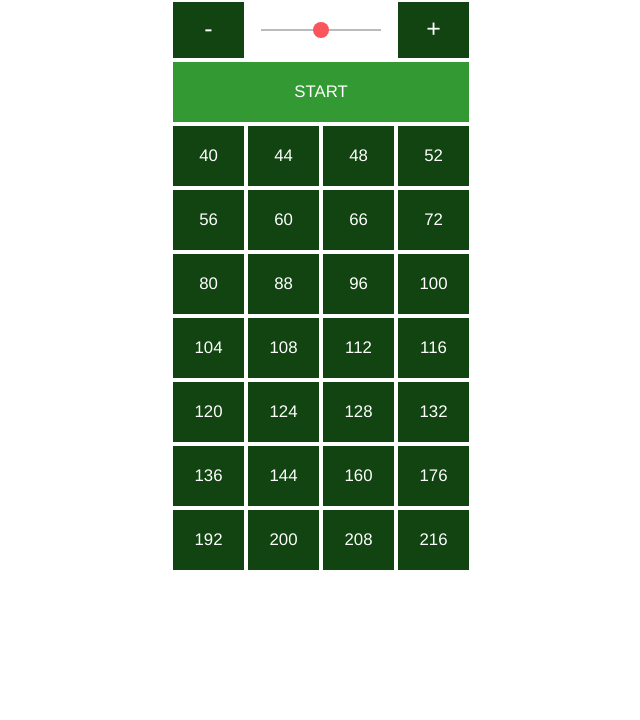
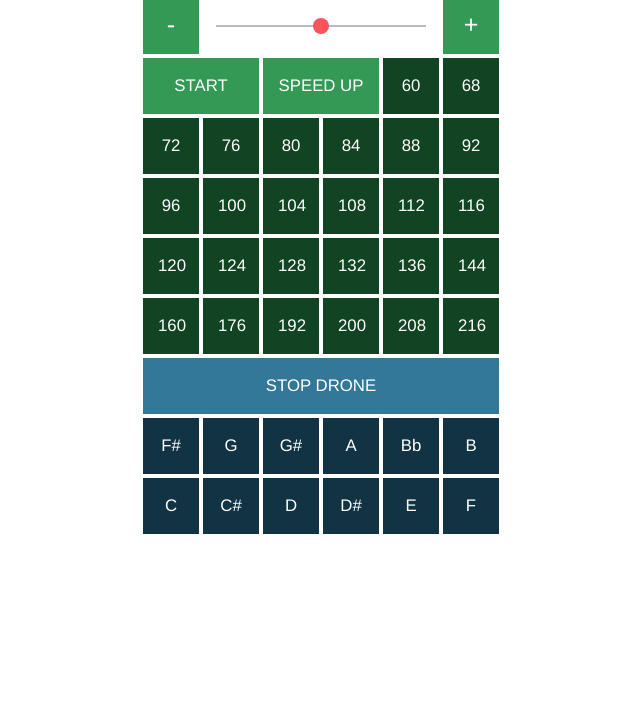
Before and after one commit to erasta/Metronome, a plain HTML site: page index.html in a window 1280 px wide. Shown: the part 80-800 px from the top of the page, without its empty margins (319-959 px from the left). Drawn offline with Linux system fonts and the light colour scheme.

Commit message:
Add files via upload

```diff
--- a/app.js
+++ b/app.js
@@ -23,7 +23,7 @@ function Timer1(callback, timeInterval, options) {
     }
     // Round method that takes care of running the callback and adjusting the time
     this.round = () => {
-      console.log('timeout', this.timeout);
+      //console.log('timeout', this.timeout);
       // The drift will be the current moment in time for this round minus the expected time..
       let drift = Date.now() - this.expected;
       // Run error callback if drift is greater than time interval, and if the callback is provided
@@ -36,8 +36,8 @@ function Timer1(callback, timeInterval, options) {
       callback();
       // Increment expected time by time interval for every round after running the callback function.
       this.expected += this.timeInterval;
-      console.log('Drift:', drift);
-      console.log('Next round time interval:', this.timeInterval - drift);
+      //console.log('Drift:', drift);
+      //console.log('Next round time interval:', this.timeInterval - drift);
       // Run timeout again and set the timeInterval of the next iteration to the original time interval minus the drift.
       this.timeout = setTimeout(this.round, this.timeInterval - drift);
     }
@@ -50,40 +50,49 @@ const increaseTempoBtn = document.querySelector('.increase-tempo');
 const tempoSlider = document.querySelector('.slider');
 const startStopBtn = document.querySelector('.start-stop');
 
-const click1 = new Audio('click1.mp3');
-const click2 = new Audio('click2.mp3');
+const click2 =  new Audio('click2.mp3');
 
-let bpm = 140;
+let bpm = 150;
 let isRunning = false;
+let speedup=0;
 
 
 decreaseTempoBtn.addEventListener('click', () => {
     if (bpm <= 20) { return };
     bpm--;
+    speedup=0;
     validateTempo();
     updateMetronome();
+
 });
 increaseTempoBtn.addEventListener('click', () => {
     if (bpm >= 280) { return };
     bpm++;
+    speedup=0;
     validateTempo();
     updateMetronome();
 });
+
 tempoSlider.addEventListener('input', () => {
     bpm = tempoSlider.value;
+    speedup=0;
     validateTempo();
     updateMetronome();
 });
 
 startStopBtn.addEventListener('click', () => {
     if (!isRunning) {
+        speedup=0;
         metronome.start();
         isRunning = true;
         startStopBtn.textContent = 'STOP';
+
     } else {
         metronome.stop();
+        speedup=0;
         isRunning = false;
         startStopBtn.textContent = 'START';
+
     }
 });
 
@@ -101,11 +110,19 @@ function validateTempo() {
 function playClick() {
     click2.play();
     click2.currentTime = 0;
+    if (speedup!=0) {
+        if (bpm>=280) {return};
+        if (bpm<=20) {return};
+        bpm+=speedup;
+        validateTempo();
+        updateMetronome();
+    }
 
 }
 
 function bp(x) {
     bpm=x;
+    speedup=0;
     validateTempo();
     updateMetronome();
     if (!isRunning) {
@@ -115,4 +132,8 @@ function bp(x) {
     }
 }
 
+function speedup1(x) {
+    speedup=x;
+}
+
 const metronome = new Timer1(playClick, 60000 / bpm, { immediate: true });
--- a/index.html
+++ b/index.html
@@ -11,60 +11,77 @@
 </head>
 <body>
     <div class="container">
+
         <div class="row">
             <div class="col-xs-12 bpm-display">
-                <span class="tempo">140</span>
-                <span class="bpm">BPM</span>
+                <span class="tempo">150</span>
+                <span class="tempo-text">BPM</span>
             </div>
         </div>
         <div class="row">
-             <div class="tempo-settings">
+             <div class="tempo-settings"-->
 
-                    <div class="col-xs-3 adjust-tempo-btn decrease-tempo">-</div>
-                    <div class="col-xs-6"><input type="range" min="20" max="280" step="1" class="slider"></div>
-                    <div class="col-xs-3 adjust-tempo-btn increase-tempo">+</div>
+                    <div class="col-xs-2 adjust-tempo-btn decrease-tempo m2">-</div>
+
+                    <div class="col-xs-8"><input type="range" min="20" max="280" step="1" class="slider"></div>
+
+
+                    <div class="col-xs-2 adjust-tempo-btn increase-tempo m2">+</div>
                 </div>
 
         </div>
 
         <div class="row">
-            <div class="col-xs-12 start-stop">
-                START
-            </div>
-        </div>
-        <div class="row">
-            <div class="col-xs-3 setBPM" onclick="bp(40)">40</div>
-            <div class="col-xs-3 setBPM" onclick="bp(44)">44</div>
-            <div class="col-xs-3 setBPM" onclick="bp(48)">48</div>
-            <div class="col-xs-3 setBPM" onclick="bp(52)">52</div>
-            <div class="col-xs-3 setBPM" onclick="bp(56)">56</div>
-            <div class="col-xs-3 setBPM" onclick="bp(60)">60</div>
-            <div class="col-xs-3 setBPM" onclick="bp(66)">66</div>
-            <div class="col-xs-3 setBPM" onclick="bp(72)">72</div>
-            <div class="col-xs-3 setBPM" onclick="bp(80)">80</div>
-            <div class="col-xs-3 setBPM" onclick="bp(88)">88</div>
-            <div class="col-xs-3 setBPM" onclick="bp(96)">96</div>
-            <div class="col-xs-3 setBPM" onclick="bp(100)">100</div>
-            <div class="col-xs-3 setBPM" onclick="bp(104)">104</div>
-            <div class="col-xs-3 setBPM" onclick="bp(108)">108</div>
-            <div class="col-xs-3 setBPM" onclick="bp(112)">112</div>
-            <div class="col-xs-3 setBPM" onclick="bp(116)">116</div>
-            <div class="col-xs-3 setBPM" onclick="bp(120)">120</div>
-            <div class="col-xs-3 setBPM" onclick="bp(124)">124</div>
-            <div class="col-xs-3 setBPM" onclick="bp(128)">128</div>
-            <div class="col-xs-3 setBPM" onclick="bp(132)">132</div>
-            <div class="col-xs-3 setBPM" onclick="bp(136)">136</div>
-            <div class="col-xs-3 setBPM" onclick="bp(144)">144</div>
-            <div class="col-xs-3 setBPM" onclick="bp(160)">160</div>
-            <div class="col-xs-3 setBPM" onclick="bp(176)">176</div>
-            <div class="col-xs-3 setBPM" onclick="bp(192)">192</div>
-            <div class="col-xs-3 setBPM" onclick="bp(200)">200</div>
-            <div class="col-xs-3 setBPM" onclick="bp(208)">208</div>
-            <div class="col-xs-3 setBPM" onclick="bp(216)">216</div>
+            <div class="col-xs-4 start-stop m2">START</div>
+            <div class="col-xs-4 start-stop m2" onclick="speedup1(1)">SPEED UP</div>
 
+            <div class="col-xs-2 setBPM m1" onclick="bp(60)">60</div>
+            <div class="col-xs-2 setBPM m1" onclick="bp(68)">68</div>
+            <div class="col-xs-2 setBPM m1" onclick="bp(72)">72</div>
+            <div class="col-xs-2 setBPM m1" onclick="bp(76)">76</div>
+            <div class="col-xs-2 setBPM m1" onclick="bp(80)">80</div>
+            <div class="col-xs-2 setBPM m1" onclick="bp(84)">84</div>
+            <div class="col-xs-2 setBPM m1" onclick="bp(88)">88</div>
+            <div class="col-xs-2 setBPM m1" onclick="bp(92)">92</div>
+            <div class="col-xs-2 setBPM m1" onclick="bp(96)">96</div>
+            <div class="col-xs-2 setBPM m1" onclick="bp(100)">100</div>
+            <div class="col-xs-2 setBPM m1" onclick="bp(104)">104</div>
+            <div class="col-xs-2 setBPM m1" onclick="bp(108)">108</div>
+            <div class="col-xs-2 setBPM m1" onclick="bp(112)">112</div>
+            <div class="col-xs-2 setBPM m1" onclick="bp(116)">116</div>
+            <div class="col-xs-2 setBPM m1" onclick="bp(120)">120</div>
+            <div class="col-xs-2 setBPM m1" onclick="bp(124)">124</div>
+            <div class="col-xs-2 setBPM m1" onclick="bp(128)">128</div>
+            <div class="col-xs-2 setBPM m1" onclick="bp(132)">132</div>
+            <div class="col-xs-2 setBPM m1" onclick="bp(136)">136</div>
+            <div class="col-xs-2 setBPM m1" onclick="bp(144)">144</div>
+            <div class="col-xs-2 setBPM m1" onclick="bp(160)">160</div>
+            <div class="col-xs-2 setBPM m1" onclick="bp(176)">176</div>
+            <div class="col-xs-2 setBPM m1" onclick="bp(192)">192</div>
+            <div class="col-xs-2 setBPM m1" onclick="bp(200)">200</div>
+            <div class="col-xs-2 setBPM m1" onclick="bp(208)">208</div>
+            <div class="col-xs-2 setBPM m1" onclick="bp(216)">216</div>
+
+            <div class="col-xs-12 drone-stop d2" onclick="">STOP DRONE</div>
+
+            <div class="col-xs-2 setDrone d1" onclick="bp(66)">F#</div>
+            <div class="col-xs-2 setDrone d1" onclick="bp(66)">G</div>
+            <div class="col-xs-2 setDrone d1" onclick="bp(66)">G#</div>
+            <div class="col-xs-2 setDrone d1" onclick="bp(66)">A</div>
+            <div class="col-xs-2 setDrone d1" onclick="bp(66)">Bb</div>
+            <div class="col-xs-2 setDrone d1" onclick="bp(66)">B</div>
+            <div class="col-xs-2 setDrone d1" onclick="bp(66)">C</div>
+            <div class="col-xs-2 setDrone d1" onclick="bp(66)">C#</div>
+            <div class="col-xs-2 setDrone d1" onclick="bp(66)">D</div>
+            <div class="col-xs-2 setDrone d1" onclick="bp(66)">D#</div>
+            <div class="col-xs-2 setDrone d1" onclick="bp(66)">E</div>
+            <div class="col-xs-2 setDrone d1" onclick="bp(66)">F</div>
         </div>
 
+
     </div>
+
+
 
     <script src="app.js"></script>
 </body>
--- a/styles.css
+++ b/styles.css
@@ -5,7 +5,7 @@ body {
 }
 
 .container {
-    width: 300px;
+    width: 360px;
     justify-content: center;
     align-items: center;
     height: 100vh;
@@ -13,34 +13,33 @@ body {
 }
 
 .bpm-display {
-    width: 100%;
     text-align: center;
-    color: #393;
     font-weight: bold;
-}
-.bpm-display .tempo {
-    font-size: 4em;
-}
-.tempo-text {
-    font-size: .8em;
-    text-transform: uppercase;
-    text-align: center;
-}
-
-.tempo-settings {
-
 
 }
 
+.bpm-display .tempo {
+    font-size: 3.8em;
+    color: #142;
+}
+
+.tempo-text {
+    font-size: 1.2em;
+    text-transform: uppercase;
+    text-align: center;
+    color: #142;
+}
+
+
 .tempo-settings .adjust-tempo-btn {
 
-    height: 60px;
+
     font-size: 25px;
     border-radius: 0%;
-    border: 2px solid #fff;
+
     text-align: center;
     cursor: pointer;
-    background: #141;
+
     color: #fff;
 }
 .tempo-settings .adjust-tempo-btn:hover {
@@ -101,10 +100,22 @@ input[type=range]::-moz-range-track {
 }
 
 .start-stop {
-    width: 100%;
+
     font-size: 1.2em;
     text-align: center;
-    background: #393;
+
+    border-radius: 0%;
+    border: 2px solid #fff;
+    color: #fff;
+
+    cursor: pointer;
+}
+
+.drone-stop {
+
+    font-size: 1.2em;
+    text-align: center;
+
     border-radius: 0%;
     border: 2px solid #fff;
     color: #fff;
@@ -112,11 +123,12 @@ input[type=range]::-moz-range-track {
     cursor: pointer;
 }
 
+
 .setBPM {
 
     font-size: 1.2em;
     text-align: center;
-    background: #141;
+
     border-radius: 0%;
     border: 2px solid #fff;
     color: #fff;
@@ -125,12 +137,71 @@ input[type=range]::-moz-range-track {
 
 }
 
+.setDrone {
+
+    font-size: 1.2em;
+    text-align: center;
+
+    border-radius: 0%;
+    border: 2px solid #fff;
+    color: #fff;
+    line-height: 60px;
+    cursor: pointer;
+
+}
+
+.d1 {
+    background: #134;
+    border: 2px solid #fff;
+    height: 60px;
+    line-height: 56px;
+    text-align: center;
+}
+
+.m1 {
+    background: #142;
+    border: 2px solid #fff;
+    height: 60px;
+    line-height: 56px;
+    text-align: center;
+}
+
+.m11 {
+    background: #142;
+    border: 2px solid #fff;
+    height: 60px;
+    line-height: 56px;
+    text-align: center;
+}
+
+.d2 {
+    background: #379;
+    border: 2px solid #fff;
+    height: 60px;
+    line-height: 56px;
+    text-align: center;
+}
+
+.m2 {
+    background: #395;
+    border: 2px solid #fff;
+    height: 60px;
+    line-height: 56px;
+    text-align: center;
+}
 
 .start-stop:hover {
     background: #ff656c;
 }
 
-
-.setBPM:hover {
+.stop-drone:hover {
     background: #ff656c;
 }
+
+.setBPM:hover  {
+    background: #ff656c;
+}
+
+.setDrone:hover {
+    background: #ff656c;
+}
```
